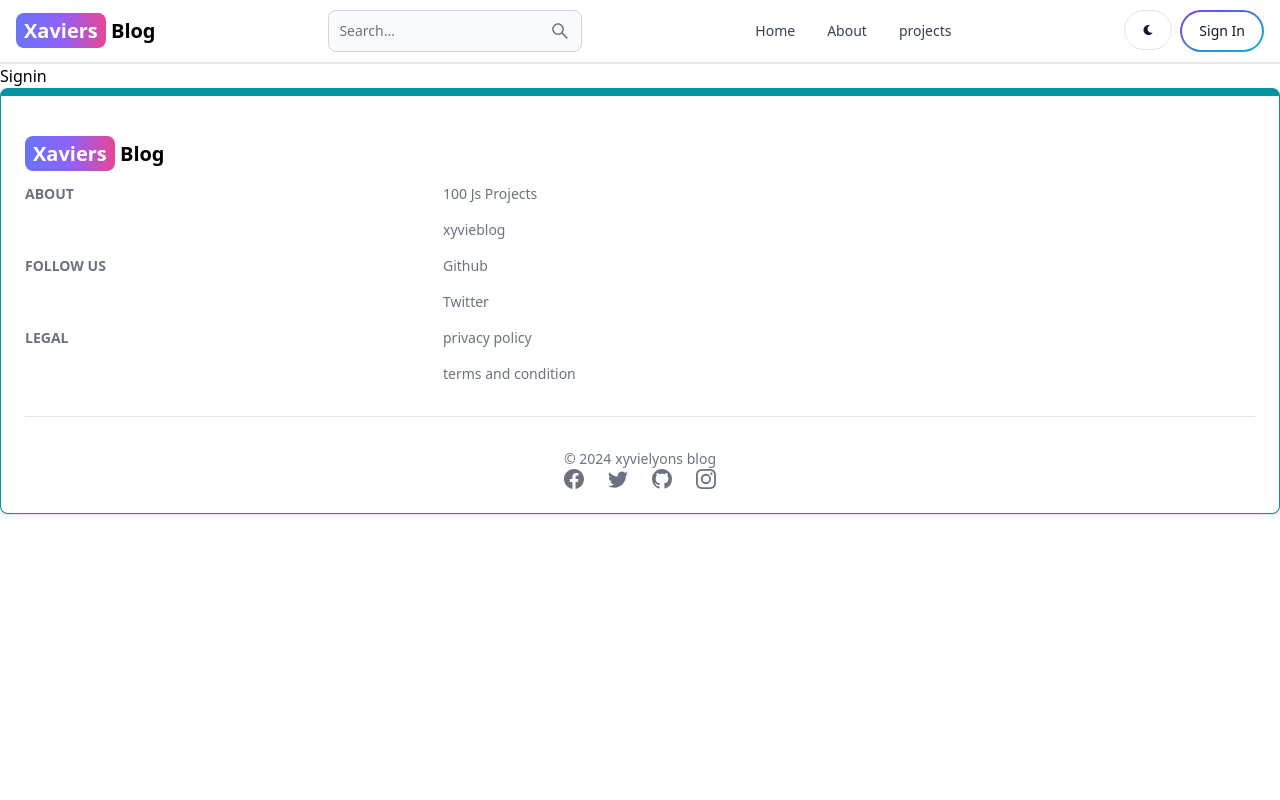
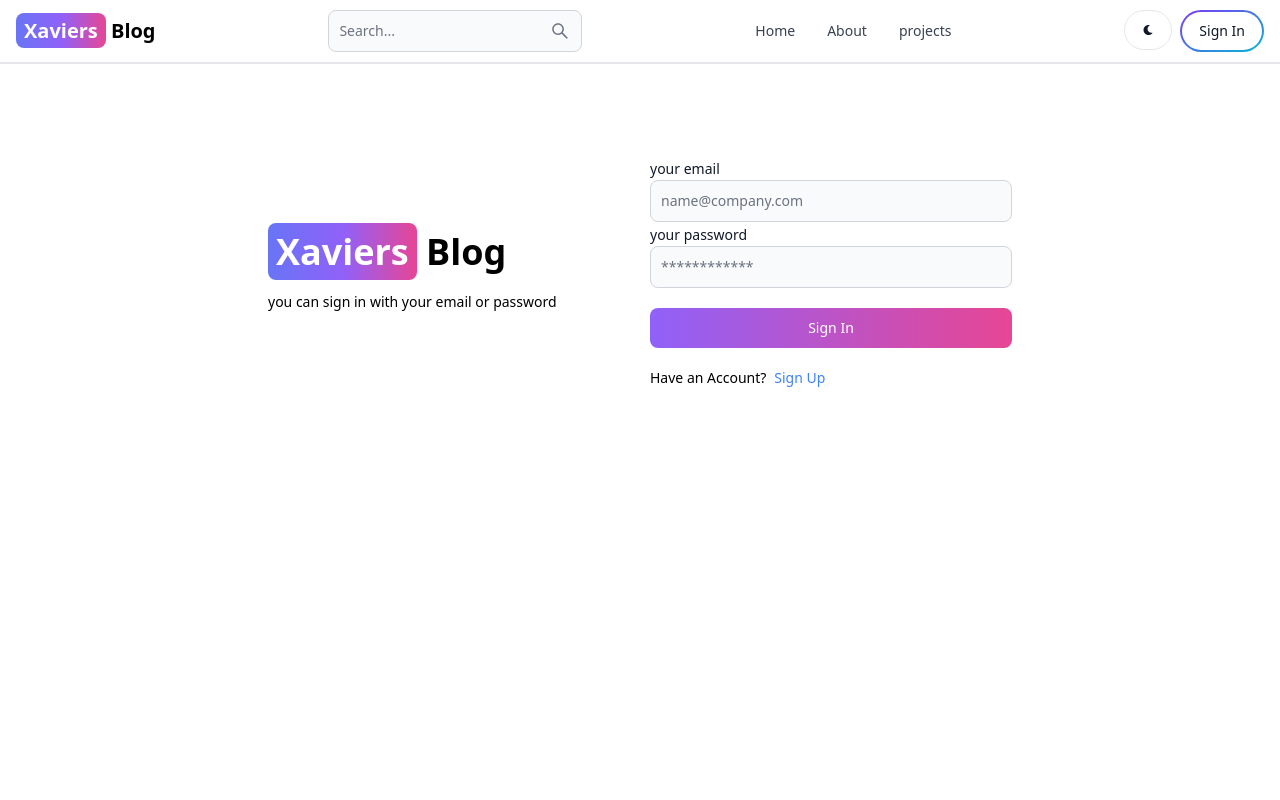
Before and after one commit to xyvielyons/mern-blog, a React app in the folder client/: page /sign-in in a window 1280 px wide. Shown: the top 800 px of the page. Built offline with nearby package versions, Linux system fonts and the light colour scheme; the HTML template or start-up script is replaced by a standard one.

Commit message:
complete sign in page functionality

```diff
--- a/client/src/axios/custom.js
+++ b/client/src/axios/custom.js
@@ -1,7 +1,7 @@
 import axios from "axios";
 
 const authFetch = axios.create({
-    baseURL:"http://127.0.0.1:4001/api",
+    baseURL:"http://127.0.0.1:4002/api",
     headers:{
         Accept:"application/json"
     },
--- a/client/src/pages/Signin.jsx
+++ b/client/src/pages/Signin.jsx
@@ -1,7 +1,100 @@
-import React from 'react'
+import React,{useState} from 'react'
+import { Label, TextInput,Button,Alert, Spinner } from 'flowbite-react'
+import {Link,useNavigate} from "react-router-dom"
+import authFetch from '../axios/custom';
+export default function Signin() {
+  const [formData,setFormData]=useState({});
+  const [errorMessage,setErrorMessage]=useState(null);
+  const [loading,setLoading]= useState(false)
+  const navigate = useNavigate();
+const handlechange = (e)=>{
 
-export default function Signin() {
+  setFormData({...formData, [e.target.id]: e.target.value.trim()})
+  console.log(formData)
+}
+
+const handleSubmit = async (e)=>{
+  e.preventDefault()
+  if(!formData.email || !formData.password){
+    return setErrorMessage("please fill out all fields")
+  }
+  try{
+
+    setLoading(true)
+    setErrorMessage(null)
+    const res = await authFetch.post("/auth/signin",formData);
+    console.log(res)
+    if(res.data.status=== "success"){
+      setErrorMessage(res.data.message)
+      navigate("/")
+
+    }
+
+    setLoading(false)
+  }catch(error){
+    setErrorMessage(error.message)
+    setLoading(false)
+  }
+
+
+
+}
+
+
   return (
-    <div>Signin</div>
+    <div className='min-h-screen mt-20 '>
+
+      <div className='flex p-3 max-w-3xl mx-auto flex-col md:flex-row md:items-center gap-5'>
+
+          <div className='flex-1'>
+                <Link to="/" className='font-bold dark:text-white text-4xl'>
+                <span className='px-2 py-1 bg-gradient-to-r from-indigo-500 via-purple-500 to-pink-500 to-pink-500 rounded-lg text-white'>Xaviers</span> Blog
+                </Link>
+                <p className='text-sm mt-5'>
+                 you can sign in with your email or password
+                </p>
+          </div>
+
+        <div className='flex-1'>
+          <form className='flex flex-col gap 4' onSubmit={handleSubmit}>
+
+            <div className=''>
+            <Label value="your email"/>
+            <TextInput type="email" placeholder='name@company.com' id='email' onChange={handlechange}></TextInput>
+            </div>
+            <div className=''>
+            <Label value="your password"/>
+            <TextInput type="password" placeholder='Password' id='password' onChange={handlechange} placeholder="************"></TextInput>
+            </div>
+            <Button gradientDuoTone="purpleToPink" type="submit" className='mt-5' disabled={loading}>
+              {
+                loading ?
+                  <>
+                  <Spinner size="sm"/>
+                  <span className='pl-3'>Loading...</span>
+                  </>
+
+                :"Sign In"
+              }
+            </Button>
+          </form>
+          <div className='flex gap-2 text-sm mt-5'>
+            <span>Have an Account?</span>
+            <Link to="/sign-up" className='text-blue-500'>Sign Up</Link>
+          </div>
+
+          {
+            errorMessage &&
+             <Alert className='mt-5' color="failure">
+              {errorMessage}
+             </Alert>
+
+          }
+        </div>
+
+
+        </div>
+
+      </div>
   )
 }
```
Also changed, not shown: 1 other file (tests, documents, lock files or other folders).
